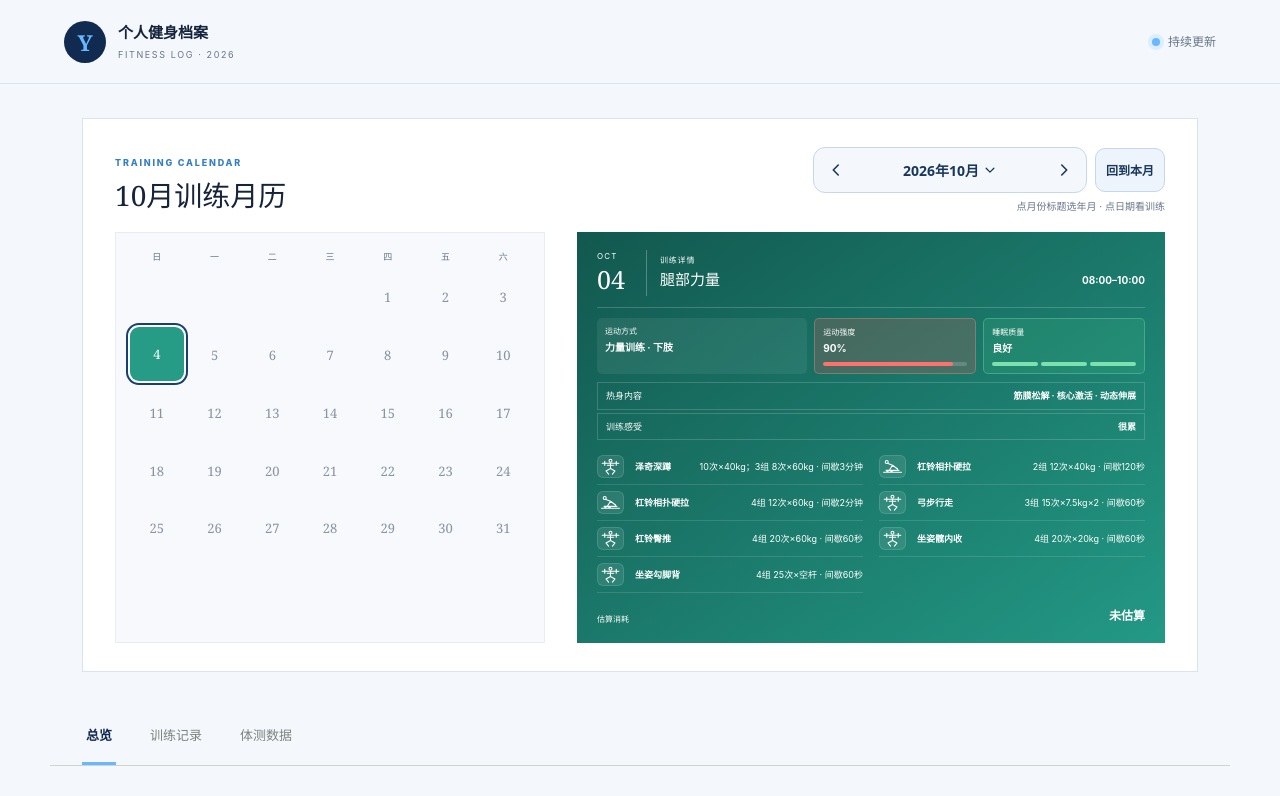
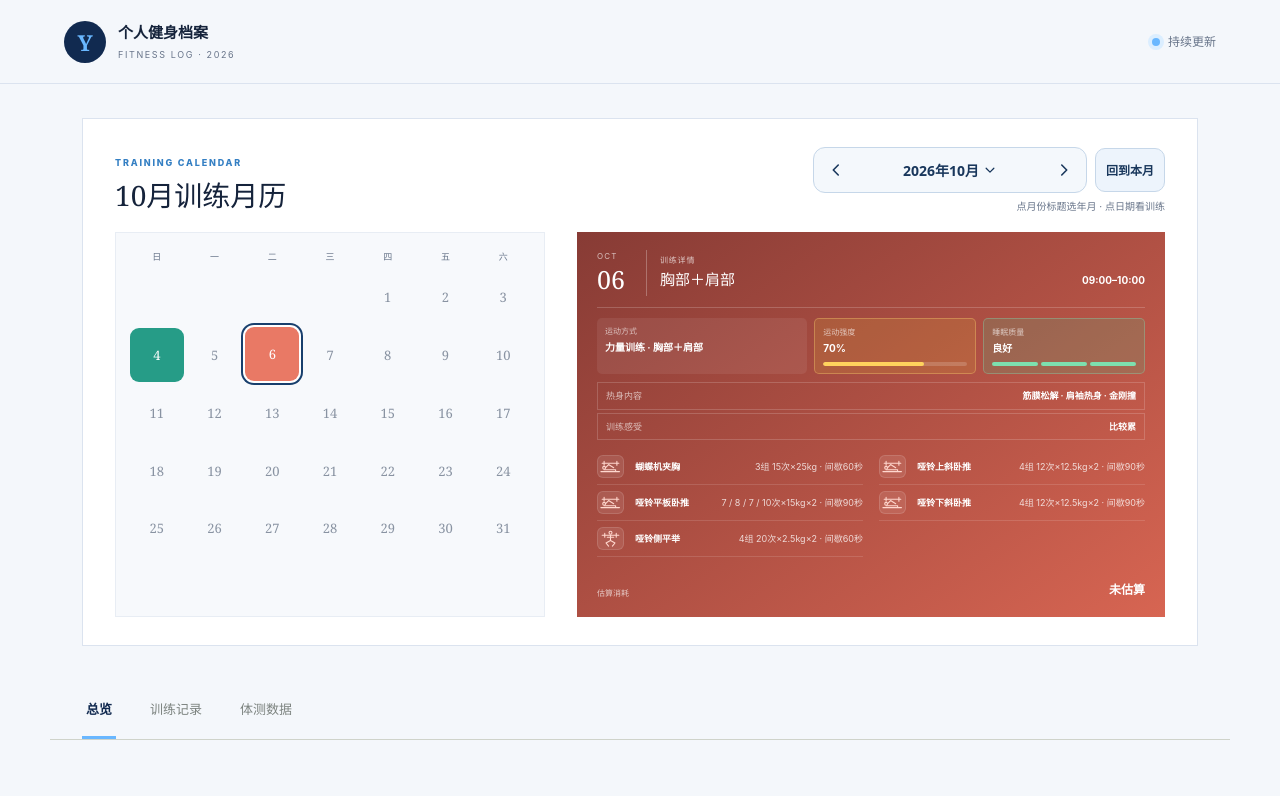
Before and after one commit to Eason199907/fitness-progress, a Next.js app: page / in a window 1280 px wide. Shown: the top 796 px of the page. Built offline with nearby package versions, Linux system fonts and the light colour scheme.

Commit message:
Record October 6 chest and shoulder workout

```diff
--- a/app/page.tsx
+++ b/app/page.tsx
@@ -526,6 +526,31 @@ const sessions = [
       { name: "杠铃臀推", sets: "4组 20次×60kg · 间歇60秒" },
       { name: "坐姿髋内收", sets: "4组 20次×20kg · 间歇60秒" },
       { name: "坐姿勾脚背", sets: "4组 25次×空杆 · 间歇60秒" },
+    ],
+    cardio: null,
+    strengthCalories: null,
+    cardioCalories: null,
+  },
+  {
+    date: "10.06",
+    part: "胸",
+    groups: "胸部＋肩部",
+    intensity: 70,
+    note: "胸肩力量训练 · 比较累",
+    feeling: "比较累",
+    tone: "coral",
+    time: "09:00–10:00",
+    cardioTime: null,
+    mode: "力量训练 · 胸部＋肩部",
+    sleep: "良好",
+    warmup: "筋膜松解 · 肩袖热身 · 金刚撞",
+    calories: null,
+    actions: [
+      { name: "蝴蝶机夹胸", sets: "3组 15次×25kg · 间歇60秒" },
+      { name: "哑铃上斜卧推", sets: "4组 12次×12.5kg×2 · 间歇90秒" },
+      { name: "哑铃平板卧推", sets: "7 / 8 / 7 / 10次×15kg×2 · 间歇90秒" },
+      { name: "哑铃下斜卧推", sets: "4组 12次×12.5kg×2 · 间歇90秒" },
+      { name: "哑铃侧平举", sets: "4组 20次×2.5kg×2 · 间歇60秒" },
     ],
     cardio: null,
     strengthCalories: null,
```
